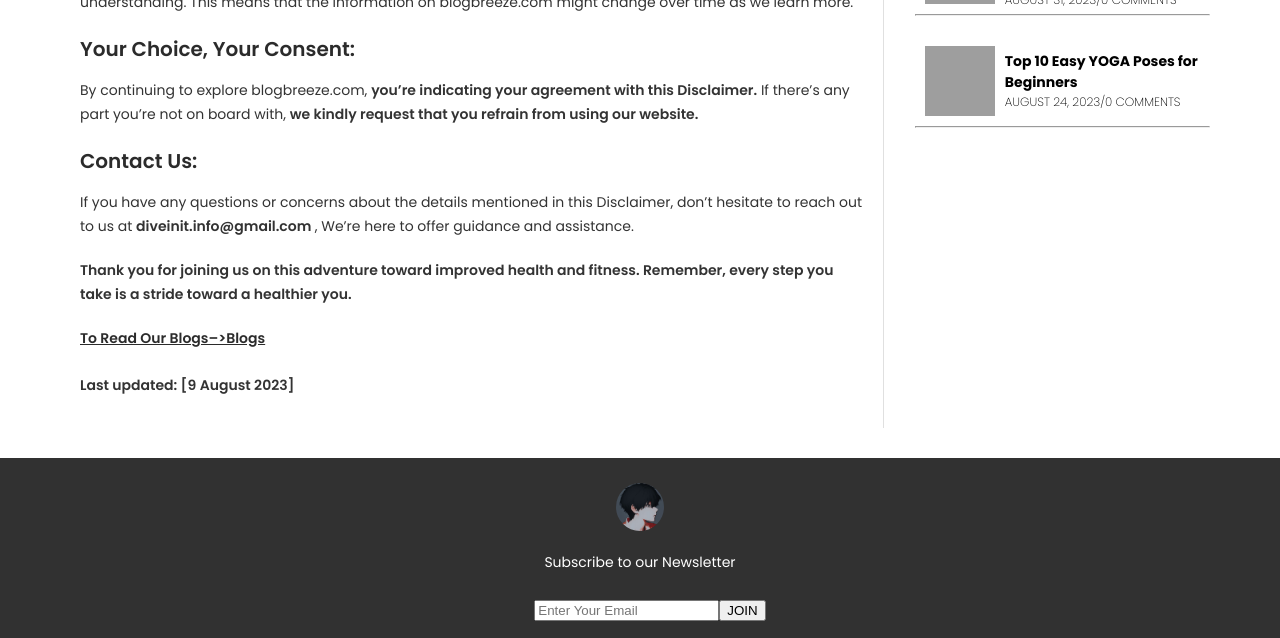
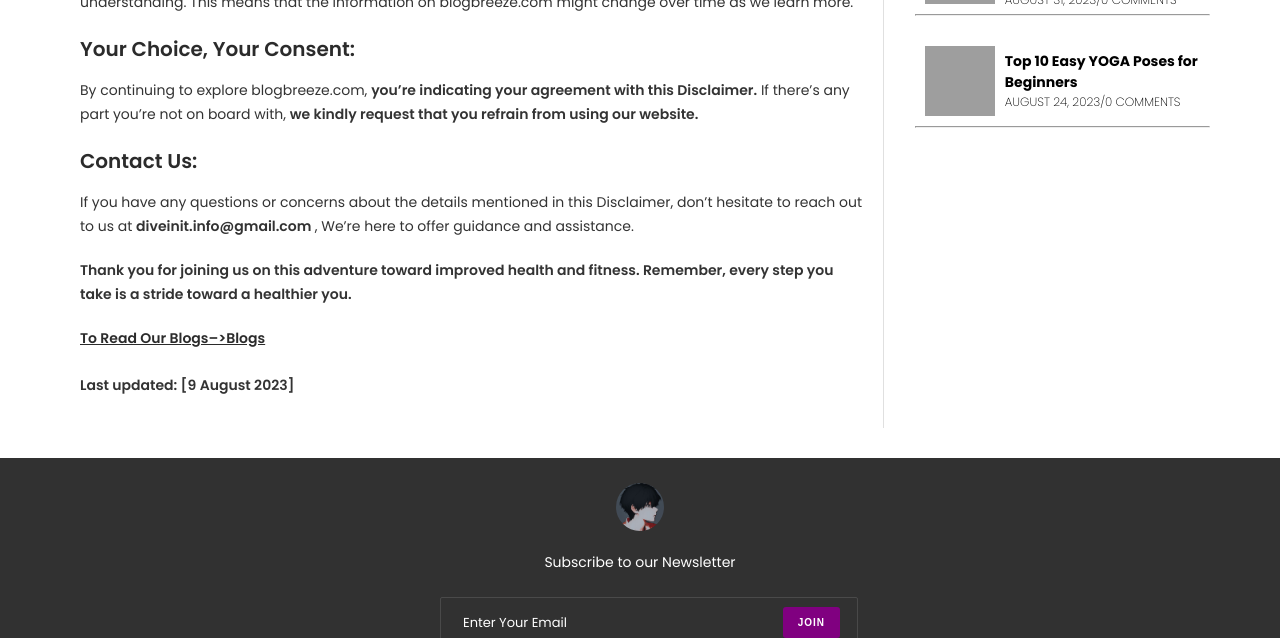
Before and after one commit to shivamkalra123/BlogBreeze-WF-Project, a plain HTML site: page blogbreeze/blogbreeze/disclaimer.html in a window 1280 px wide. Shown: the part 1269-1907 px from the top of the page. Drawn offline with nearby package versions, Linux system fonts and the light colour scheme; grey boxes are pictures that could not be loaded.

Commit message:
big-changes

```diff
--- a/blogbreeze/blogbreeze/css/disclaimer.css
+++ b/blogbreeze/blogbreeze/css/disclaimer.css
@@ -1,3 +1,72 @@
+.top .email-box {
+    width: 400px; /* Adjust the width to your desired value */
+    /* Additional styling properties */
+    height: 30px;
+    display: flex;
+    align-items: center;
+    justify-content:center;
+    margin-top: 10px;
+    padding: 10px ;
+
+    /* Add other styles as needed */
+  }
+  .top .email-box input{
+
+      padding: 20px 22px;
+      border-radius: 2px;
+      background-color: transparent;
+
+      border: 1px solid rgb(85, 85, 85,0.7);
+      box-sizing: border-box;
+    color: white;
+      width: 60%;
+      height: 50px;
+
+      transition: all 0.2s ease;
+
+
+  }
+
+
+
+
+  .top .email-box input::placeholder {
+    color: #ffffff;
+    font-size: 13px;
+    font-family: 'Poppins', sans-serif;
+  }
+
+  .top .email-box input:focus {
+    outline: none;
+    border: 1px solid purple;
+
+  }
+
+  .top .email-box .btn {
+    margin-left: -75px;
+    color: white;
+    padding: 10px 15px;
+    background-color: purple;
+    border-radius: 3px;
+    border: none;
+    font-weight: 800;
+    font-size: 10px;
+    letter-spacing: 1px;
+    font-size: 10px;
+    letter-spacing: 1px;
+
+    cursor: pointer;
+    transition: 0.2s;
+  }
+
+  .top .email-box .btn:hover {
+    background-color: #5d2172;
+  }
+
+  .top .email-box .btn:active {
+    background-color: #5d2172;
+  }
+
 
 .imageDisclaimer{
     width:304px;
--- a/blogbreeze/blogbreeze/css/header-footer.css
+++ b/blogbreeze/blogbreeze/css/header-footer.css
@@ -40,6 +40,57 @@ header{
 .links-div div{
     margin-left: 1.65rem;
 
+}
+/* Add this CSS to your existing stylesheet or create a new one */
+
+/* Hamburger menu styles */
+.menu-toggle {
+    display: none; /* Hide by default on larger screens */
+    cursor: pointer;
+}
+
+.links-div {
+    display: flex;
+}
+
+/* Media query for smaller screens */
+@media screen and (max-width: 768px) {
+    .bars{
+        color: white;
+    }
+    .menu-toggle {
+        display: block; /* Show on smaller screens */
+        font-size: 1.5em; /* Adjust size as needed */
+        margin-right: 10px; /* Add spacing */
+        color: black; /* Set the color to black */
+    }
+
+    .links-div {
+        flex-direction: column; /* Stack links vertically */
+        align-items: flex-start; /* Align links to the left */
+        position: absolute;
+        top: 60px; /* Adjust as needed */
+        left: 0;
+        background-color: #ffffff;
+        width: 100%;
+        padding: 10px;
+        box-sizing: border-box;
+        display: none; /* Hide by default */
+    }
+
+    .links-div.show {
+        display: flex; /* Show when the 'show' class is added */
+    }
+
+    .links-div div {
+        margin: 5px 0; /* Add spacing between links */
+        color: black; /* Set the color to black */
+    }
+
+    /* Change link color inside the media query */
+    .links-div div a {
+        color: black;
+    }
 }
 
 .links-div a{
@@ -177,6 +228,10 @@ footer{
 
 }
 
+
+
+
+
 .content .email-box input{
     margin-top: 2px;
     padding: 20px 22px;
--- a/blogbreeze/blogbreeze/css/privacy.css
+++ b/blogbreeze/blogbreeze/css/privacy.css
@@ -1,4 +1,73 @@
 /*****Privacy Policy*****/
+.top .email-box {
+    width: 400px; /* Adjust the width to your desired value */
+    /* Additional styling properties */
+    height: 30px;
+    display: flex;
+    align-items: center;
+    justify-content:center;
+    margin-top: 10px;
+    padding: 10px ;
+
+    /* Add other styles as needed */
+  }
+  .top .email-box input{
+
+      padding: 20px 22px;
+      border-radius: 2px;
+      background-color: transparent;
+
+      border: 1px solid rgb(85, 85, 85,0.7);
+      box-sizing: border-box;
+    color: white;
+      width: 60%;
+      height: 50px;
+
+      transition: all 0.2s ease;
+
+
+  }
+
+
+
+
+  .top .email-box input::placeholder {
+    color: #ffffff;
+    font-size: 13px;
+    font-family: 'Poppins', sans-serif;
+  }
+
+  .top .email-box input:focus {
+    outline: none;
+    border: 1px solid purple;
+
+  }
+
+  .top .email-box .btn {
+    margin-left: -75px;
+    color: white;
+    padding: 10px 15px;
+    background-color: purple;
+    border-radius: 3px;
+    border: none;
+    font-weight: 800;
+    font-size: 10px;
+    letter-spacing: 1px;
+    font-size: 10px;
+    letter-spacing: 1px;
+
+    cursor: pointer;
+    transition: 0.2s;
+  }
+
+  .top .email-box .btn:hover {
+    background-color: #5d2172;
+  }
+
+  .top .email-box .btn:active {
+    background-color: #5d2172;
+  }
+
 .container{
     display:flex;
     justify-content: space-between;
@@ -9,6 +78,7 @@
     margin-right:10px;
     margin-left:10px;
 }
+
 
 .privacyHead{
     font-family:'Poppins',sans-serif;
--- a/blogbreeze/blogbreeze/disclaimer.html
+++ b/blogbreeze/blogbreeze/disclaimer.html
@@ -20,9 +20,12 @@
     <!--Header-->
     <header>
         <div class="logo-div">
-            <a href="#"><img class="logo" src="images/logo.png" alt=""></a>
+            <a href="#"><img src="images/logo.png" alt=""></a>
         </div>
-        <div class="links-div">
+        <div class="menu-toggle" id="hamburger">
+            <ion-icon name="menu-outline" class="bars"></ion-icon>
+        </div>
+        <div class="links-div" id="navbar">
             <div><a href="index.html">Home</a></div>
             <div class="dropdown"><a href="blogs.html">Blogs<ion-icon name="chevron-down-outline"></ion-icon></a>
                 <div class="dropdown-content">
@@ -39,6 +42,7 @@
             <div class="search">
                 <ion-icon name="search-outline"></ion-icon>
             </div>
+
         </div>
     </header>
 <!--disclaimer-->
```
Also changed, not shown: blogbreeze/blogbreeze/aboutUs.html (+6 -2 lines), blogbreeze/blogbreeze/blogs.html (+6 -3 lines), blogbreeze/blogbreeze/contact.html (+5 -1 lines), blogbreeze/blogbreeze/index.html (+22 -1 lines), blogbreeze/blogbreeze/privacyPolicy.html (+6 -2 lines). Lines whose indentation alone changed are shown as unchanged.
